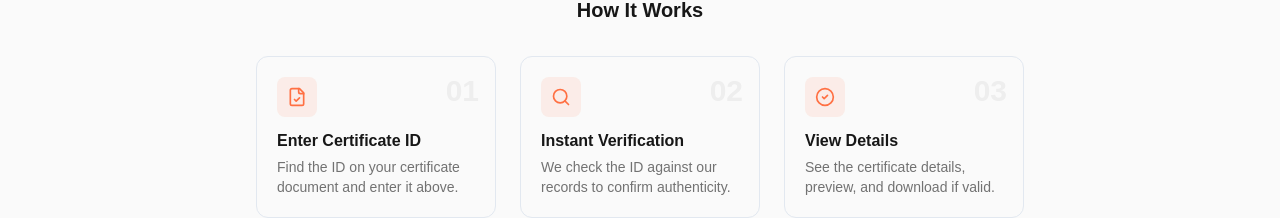
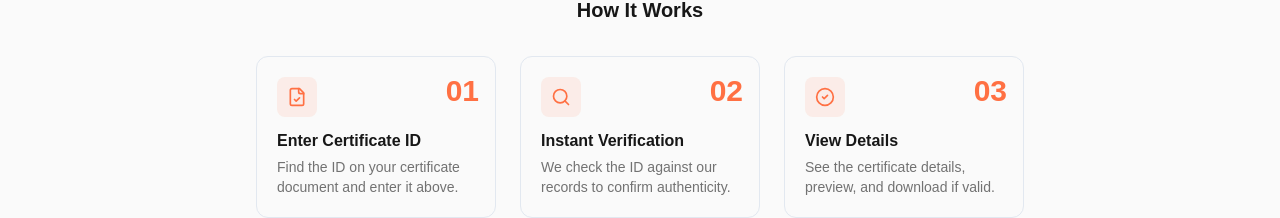
Before and after one commit to sheriax/sheriax_web, a Next.js app: page /certificate in a window 1280 px wide. Shown: the part 589-807 px from the top of the page. Built offline with nearby package versions, Linux system fonts and the light colour scheme.

Commit message:
refactor: Control step number color using a new CSS variable defined in global styles.

```diff
--- a/src/app/certificate/page.tsx
+++ b/src/app/certificate/page.tsx
@@ -170,7 +170,7 @@ function StepCard({
       className="relative rounded-xl border border-border p-5 hover:border-[#FF7043]/30 transition-colors"
       whileHover={{ y: -4 }}
     >
-      <span className="absolute top-4 right-4 text-3xl font-bold text-foreground/5">
+      <span className="absolute top-4 right-4 text-3xl font-bold" style={{ color: 'var(--step-number)' }}>
         {step}
       </span>
       <div className="w-10 h-10 rounded-lg bg-[#FF7043]/10 flex items-center justify-center mb-3">
--- a/src/app/globals.css
+++ b/src/app/globals.css
@@ -39,6 +39,7 @@
   --error-icon-bg: #fee2e2;
   --error-icon: #ef4444;
   --card-header-bg: #f8fafc;
+  --step-number: rgba(255, 112, 67);
 }
 
 /* Dark Theme */
@@ -73,6 +74,7 @@
   --error-icon-bg: rgba(127, 29, 29, 0.3);
   --error-icon: #f87171;
   --card-header-bg: #1e293b;
+  --step-number: rgba(255, 112, 67);
 }
 
 @theme inline {
```
